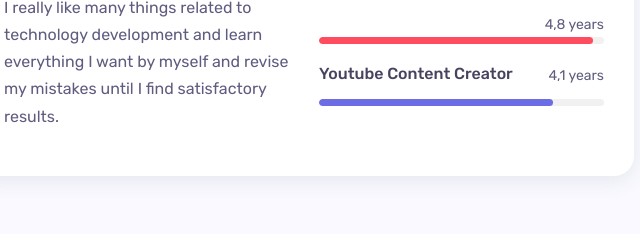
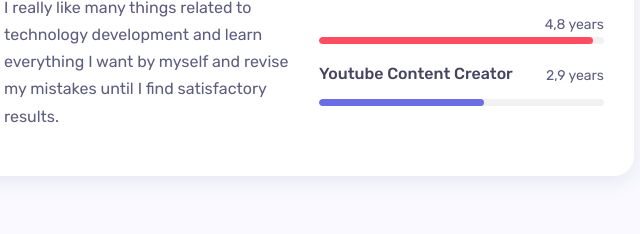
Before and after one commit to s1kh4m/s1kh4m.github.io, a plain HTML site: page index.html in a window 1280 px wide. Shown: the part 1147-1381 px from the top of the page, 596-1236 px from the left. Drawn offline with Linux system fonts and the light colour scheme.

Commit message:
Update index.html

```diff
--- a/index.html
+++ b/index.html
@@ -239,10 +239,10 @@
 								<div class="skill-item">
 									<div class="skill-info clearfix">
 										<h4 class="float-left mb-3 mt-0">Youtube Content Creator</h4>
-										<span class="float-right">4,1 years</span>
+										<span class="float-right">2,9 years</span>
 									</div>
 									<div class="progress">
-										<div class="progress-bar data-background" role="progressbar" aria-valuemin="0" aria-valuemax="100" aria-valuenow="82" data-color="#6C6CE5">
+										<div class="progress-bar data-background" role="progressbar" aria-valuemin="0" aria-valuemax="100" aria-valuenow="58" data-color="#6C6CE5">
 										</div>
 									</div>
 								</div>
```
